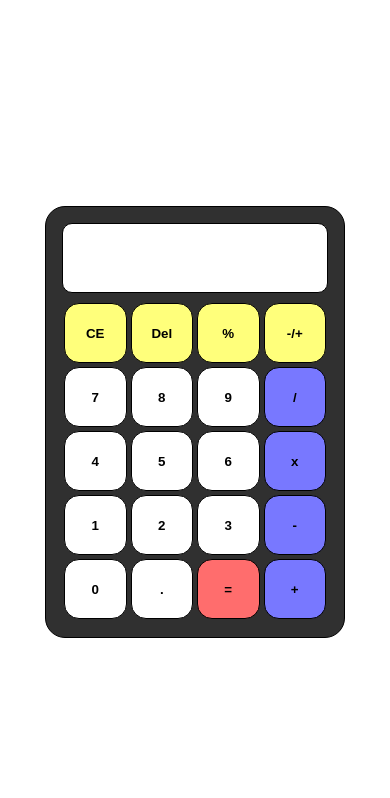
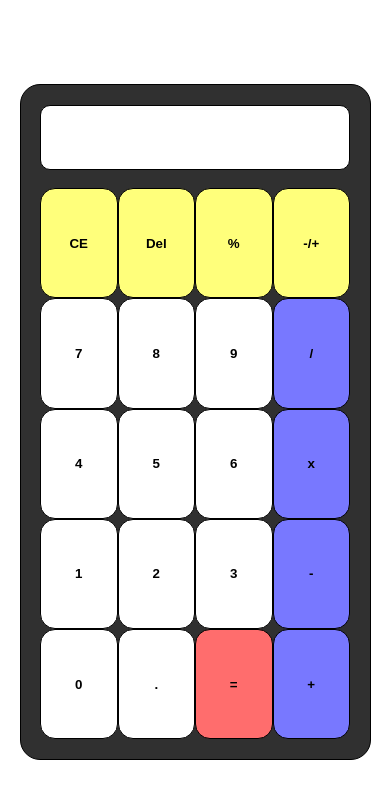
Before and after one commit to fantomswrld/calculator_TOP, a plain HTML site: page index.html in a window 390 px wide. Drawn offline with Linux system fonts and the light colour scheme.

Commit message:
made calculator responsive to mobile

```diff
--- a/style.css
+++ b/style.css
@@ -109,3 +109,22 @@ body {
 .buttons-container .equal:hover {
 	background-color: rgb(255, 62, 62);
 }
+
+@media only screen and (max-width: 600px) {
+	.calculator {
+		width: 90%;
+		height: 80%;
+		padding: 5%;
+	}
+
+	.buttons-container {
+		margin-top: 10px;
+		height: 100%;
+	}
+
+	.buttons-container button {
+		height: 100%;
+		width: 100%;
+		margin: 0;
+	}
+}
```
Lines whose indentation alone changed are shown as unchanged.
